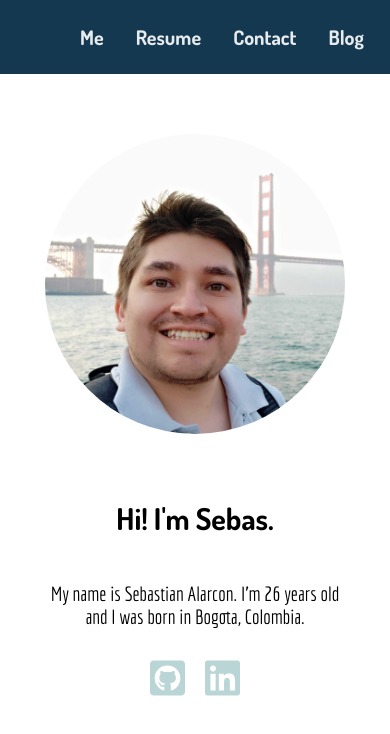
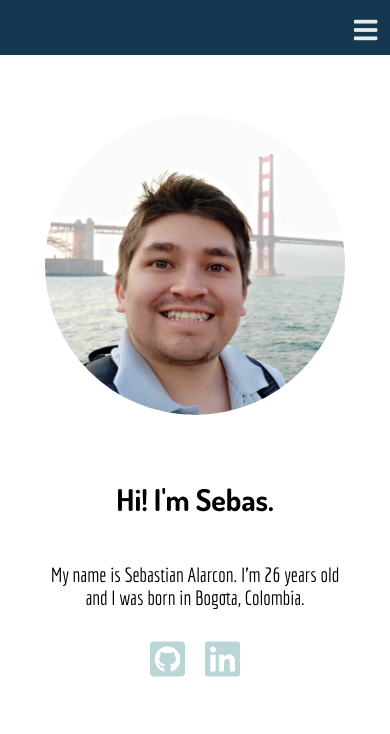
Before and after one commit to sebas-alarconr/bio, a React app: page / in a window 390 px wide. Shown: the top 734 px of the page. Built offline with nearby package versions, Linux system fonts and the light colour scheme; no server answers.

Commit message:
Responsive menu implemented. Icon components behavior extended to support animated transformation. Some utility classes added. Button component created.

```diff
--- /dev/null
+++ b/src/components/Button.js
@@ -0,0 +1,25 @@
+import React, { Component } from 'react';
+import './Button.scss';
+import classNames from 'classnames';
+
+class Button extends Component {
+  render() {
+    return(
+      <button className={this.getClass()} onClick={this.props.onClick}>
+        {this.props.children}
+      </button>
+    )
+  }
+
+  getClass() {
+    let classes = {
+      button: true
+    };
+
+    classes[this.props.className]= this.props.className;
+
+    return classNames(classes);
+  }
+}
+
+export default Button;
--- /dev/null
+++ b/src/components/Button.scss
@@ -0,0 +1,8 @@
+.button {
+  border: none;
+  padding: 0;
+  background: transparent;
+  font: inherit;
+  position: relative;
+  outline: none;
+}
--- a/src/components/Header.js
+++ b/src/components/Header.js
@@ -2,15 +2,39 @@ import React, { Component } from 'react';
 import { Link } from 'react-router-dom';
 import './Header.scss';
 import headerConfig from '../data/header';
+import Icon from './Icon';
+import Button from './Button';
+import classNames from 'classnames';
 
 class Header extends Component {
+  constructor(props) {
+    super(props);
+
+    this.state = {
+      opened: false
+    };
+  }
+
   render = () => {
     return(
       <header className="header">
-        <nav>
-          <ul className="header__list">
+        <nav className={this.getNavClass()}>
+          <ul className="header__list no-margin">
             {headerConfig.map(this.renderHeaderItem)}
           </ul>
+          <div className="header__menuicon hide-medium-up">
+            <Button onClick={this.handleNavBarIconClick} className="header__buttonmenu">
+              <Icon
+                animated={true}
+                className="no-margin"
+                iconStyle="solid"
+                name="bars"
+                secondIconName="times"
+                showSecondIcon={this.state.opened}
+                size="lg"
+                type="tertiary" />
+            </Button>
+          </div>
         </nav>
       </header>
     );
@@ -25,6 +49,23 @@ class Header extends Component {
       </li>
     )
   }
+
+  getNavClass = () => {
+    let classes = {
+      "header__nav": true,
+      "header__nav--open": this.state.opened
+    };
+
+    return classNames(classes);
+  }
+
+  handleNavBarIconClick = (event) => {
+    this.setState({
+      opened: !this.state.opened
+    });
+
+    event.preventDefault();
+  }
 }
 
 export default Header;
--- a/src/components/Header.scss
+++ b/src/components/Header.scss
@@ -1,18 +1,20 @@
 @import './base.scss';
 
 .header {
-  padding: 1.5rem;
+  padding: 1rem;
   background-color: $main-dark-blue;
 
   &__list {
-    display: inline;
+    display: flex;
+    flex-flow: row;
     list-style-type: none;
+    padding-left: 1rem;
 
     &item {
       display: inline;
-      padding: .5rem 1rem;
       font-family: 'Dosis', sans-serif;
       font-weight: bold;
+      padding: .5rem 1rem;
 
       a {
         color: $main-light-gray;
@@ -24,4 +26,40 @@
       }
     }
   }
+
+  &__nav {
+    display: flex;
+    justify-content: space-between;
+  }
+
+  &__buttonmenu {
+    width: 20px;
+    height: 15px;
+  }
+
+  &__menuicon {
+    align-self: baseline;
+  }
+
+  @include small-down {
+    &__list {
+      flex-flow: column;
+      overflow: hidden;
+      max-height:0;
+      -webkit-transition: max-height 200ms ease-in;
+      -moz-transition: max-height 200ms ease-in;
+      -o-transition: max-height 200ms ease-in;
+      transition: max-height 200ms ease-in;
+    }
+
+    &__nav {
+      &--open {
+        .header{
+          &__list {
+            max-height: 170px;
+          }
+        }
+      }
+    }
+  }
 }
--- a/src/components/Icon.js
+++ b/src/components/Icon.js
@@ -3,6 +3,7 @@ import './Icon.scss';
 import classNames from 'classnames';
 import PropTypes from 'prop-types';
 
+const PRIMARY = 'primary';
 const REGULAR = 'regular';
 const LIGHT = 'light';
 const BRAND = 'brand';
@@ -23,18 +24,39 @@ const x10 = '10x';
 class Icon extends Component {
   render = () => {
     return(
-      <i className={this.getClassname()} />
+      <React.Fragment>
+        <i className={this.getClass()} />
+        {this.renderAnimatedIcon()}
+      </React.Fragment>
     );
   }
 
-  getClassname = () => {
-    return classNames({
+  renderAnimatedIcon = () => {
+    let content;
+
+    if (this.props.animated) {
+      content = (<i className={this.getClass(true)} />);
+    }
+
+    return content;
+  }
+
+  getClass = (animated) => {
+    let classes = {
       "icon": true,
-      [this.getIconStyle()]: true,
-      [this.getIconName()]: true,
-      [`fa-${this.props.size}`]: true,
-      [`icon--${this.props.type}`]: true
-    });
+      "icon--animated": this.props.animated,
+      "icon__default": this.props.animated && !animated,
+      "icon__transform": this.props.animated && animated,
+      "show-animation": this.props.showSecondIcon
+    };
+
+    classes[this.getIconStyle()] = true;
+    classes[this.getIconName(animated)] = true;
+    classes[`fa-${this.props.size}`] = true;
+    classes[`icon--${this.props.type}`] = true;
+    classes[this.props.className] = this.props.className;
+
+    return classNames(classes);
   }
 
   getIconStyle = () => {
@@ -62,17 +84,22 @@ class Icon extends Component {
     return style;
   }
 
-  getIconName = () => {
-    return `fa-${this.props.name}`;
+  getIconName = (animated) => {
+    let name = animated ? this.props.secondIconName : this.props.name;
+
+    return `fa-${name}`;
   }
 }
 
 Icon.defaultProps = {
-  size: 'sm'
+  animated: false,
+  showSecondIcon: false,
+  size: 'sm',
+  type: PRIMARY
 }
 
 Icon.propTypes = {
-  style: PropTypes.oneOf([REGULAR, LIGHT, BRAND, SOLID]),
+  iconStyle: PropTypes.oneOf([REGULAR, LIGHT, BRAND, SOLID]),
   size: PropTypes.oneOf([XS, SM, LG, X2, X3, X4, X5, X6, X7, X8, X9, x10])
 }
 
--- a/src/components/Icon.scss
+++ b/src/components/Icon.scss
@@ -18,4 +18,44 @@
       color: $main-dark-blue;
     }
   }
+
+  &--tertiary {
+    color: $main-light-gray;
+
+    &:hover {
+      color: $main-light-green;
+    }
+  }
+
+  &--animated {
+    position: absolute;
+    top: 0;
+    left: 0;
+
+    &.icon {
+      &__default {
+        transition: opacity .3s, transform .3s;
+      }
+
+      &__transform {
+        transition: opacity .3s, transform .3s;
+        transform: rotate(-180deg) scale(.5);
+        opacity: 0;
+      }
+    }
+
+    &.show-animation {
+      &.icon {
+        &__default {
+          transform: rotate(180deg) scale(.5);
+          opacity: 0;
+        }
+
+        &__transform {
+          transform: rotate(0deg) scale(1);
+        opacity: 1;
+        }
+      }
+    }
+  }
 }
--- a/src/components/mixins.scss
+++ b/src/components/mixins.scss
@@ -1,5 +1,37 @@
+// Extra small
+
 @mixin extra-small-down {
   @media all and (max-width: $extra-small-breakpoint-end) {
     @content;
   }
 }
+
+// Small
+
+@mixin small-down {
+  @media all and (max-width: $small-breakpoint-end) {
+    @content;
+  }
+}
+
+// Medium
+
+@mixin medium-down {
+  @media all and (max-width: $medium-breakpoint-end) {
+    @content;
+  }
+}
+
+@mixin medium-up {
+  @media all and (min-width: $medium-breakpoint-start) {
+    @content;
+  }
+}
+
+// Large
+
+@mixin large-up {
+  @media all and (min-width: $large-breakpoint-start) {
+    @content;
+  }
+}
--- a/src/components/variables.scss
+++ b/src/components/variables.scss
@@ -2,7 +2,7 @@ $extra-small-breakpoint-end: 575.98px;
 $small-breakpoint-start: 576px;
 $small-breakpoint-end: 767.98px;
 $medium-breakpoint-start: 768px;
-$medium-breakpoint-end:991.98px;
+$medium-breakpoint-end: 991.98px;
 $large-breakpoint-start: 992px;
 $large-breakpoint-end: 1199.98px;
 $extra-large-breakpoint-end: 1200px;
--- a/src/index.scss
+++ b/src/index.scss
@@ -1,3 +1,5 @@
+@import './components/base.scss';
+
 html, body, .app {
   height:100%;
 }
@@ -35,6 +37,10 @@ h6 {
   padding: 1em 40px;
 }
 
+.no-margin {
+  margin: 0;
+}
+
 .text-center {
   text-align: center;
 }
@@ -46,3 +52,21 @@ h6 {
     }
   }
 }
+
+.hide-medium-down {
+  @include medium-down {
+    display: none;
+  }
+}
+
+.hide-large-up {
+  @include large-up {
+    display: none;
+  }
+}
+
+.hide-medium-up {
+  @include medium-up {
+    display: none;
+  }
+}
```
